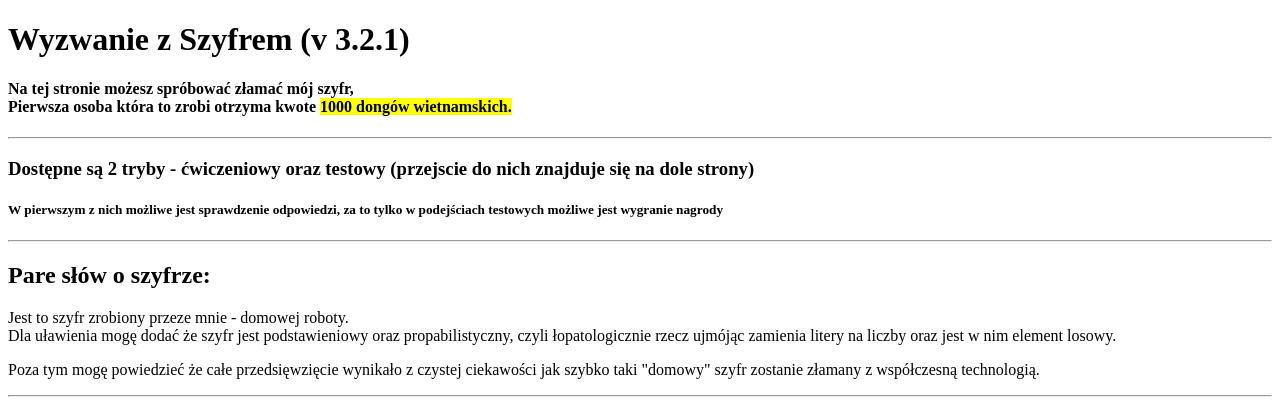
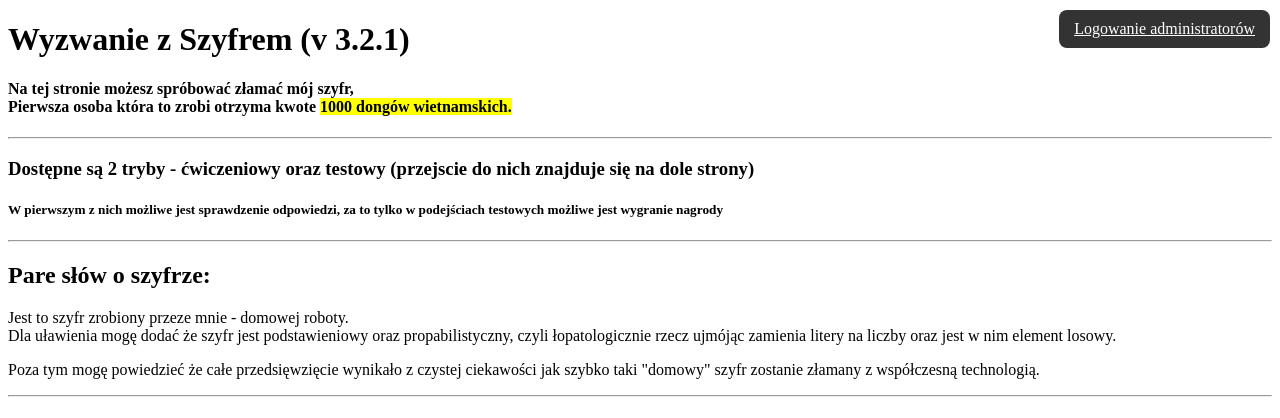
Before and after one commit to Leonard-2012/Strona_z_Szyfrem, a Flask app: page / in a window 1280 px wide. Shown: the top 418 px of the page. Run offline with Flask 3, Linux system fonts and the light colour scheme.

Commit message:
#3.3- unready logging in

```diff
--- a/templates/index.html
+++ b/templates/index.html
@@ -1,6 +1,24 @@
 <!DOCTYPE html>
 <html lang="pl">
 <head>
+    <style>
+.top-btn {
+    position: fixed;
+    top: 10px;
+    right: 10px;
+    padding: 10px 15px;
+    background: #333;
+    color: white;
+    border: none;
+    border-radius: 8px;
+    cursor: pointer;
+    z-index: 1000;
+}
+
+.top-btn:hover {
+    background: #555;
+}
+</style>
     <meta charset="UTF-8">
     <title>Szyfr Leonarda Królczyka</title>
     <meta name=”author” content=”Królczyk”/>
@@ -9,6 +27,7 @@
     <meta name=”description” content="Spróbuj swoich sił w łamaniu mojego szyfru!" />
 </head>
 <body>
+    <a href="{{ url_for('logowanie') }}" class="top-btn">Logowanie administratorów</a>
     <h1>Wyzwanie z Szyfrem (v 3.2.1)</h1>
     <h4>Na tej stronie możesz spróbować złamać mój szyfr,<br>Pierwsza osoba która to zrobi otrzyma kwote <b><mark>1000 dongów wietnamskich.</mark></b></h4>
     <hr>
```
Also changed, not shown: templates/logowanie.html (added, +10 -0 lines).
